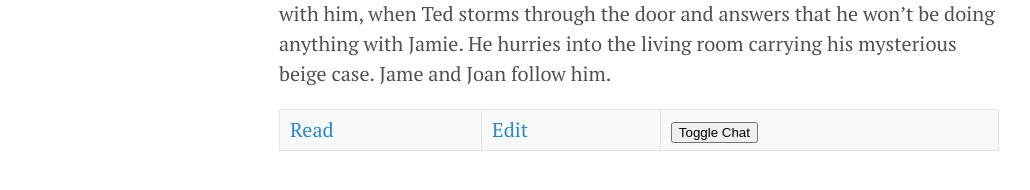
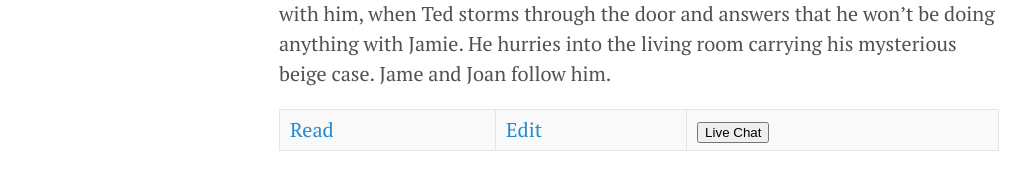
Before and after one commit to lawsonprjct/lawsonprjct.github.io, a Jekyll site: the page built from _posts/2016-07-08-pilot-episode-summary.md, in a window 1280 px wide. Shown: the part 223-413 px from the top of the page, without its empty margins (1-1031 px from the left). Built offline with Jekyll 4.4.1, drawn with Linux system fonts in a browser that asks for light colours; a script that is not in the unit is left out.

Commit message:
Update from Forestry.io - _posts/2016-07-08-pilot-episode-summary.md

```diff
--- a/_posts/2016-07-08-pilot-episode-summary.md
+++ b/_posts/2016-07-08-pilot-episode-summary.md
@@ -5,4 +5,4 @@ layout: default
 ---
 The episode begins in the morning with a shot of Ted Lawson leaving work while carrying a medium sized case. Cut to the kitchen, where Joan and their son Jamie Lawson are talking. Joan encourages Jamie to ask his dad if he will do something with him, when Ted storms through the door and answers that he won't be doing anything with Jamie. He hurries into the living room carrying his mysterious beige case. Jame and Joan follow him.
 
-| [Read](https://midmichonline.gitbooks.io/lawsonproject-chapt2/content/ChapterTwo/PilotEpisodeSummary.html) | [Edit](https://midmichonline.quip.com/PmxVAcUHUx1o) |  <button class="js-gitter-toggle-chat-button">Toggle Chat</button> |
+| [Read](https://midmichonline.gitbooks.io/lawsonproject-chapt2/content/ChapterTwo/PilotEpisodeSummary.html) | [Edit](https://midmichonline.quip.com/PmxVAcUHUx1o) |  <button class="js-gitter-toggle-chat-button">Live Chat</button> |
```
